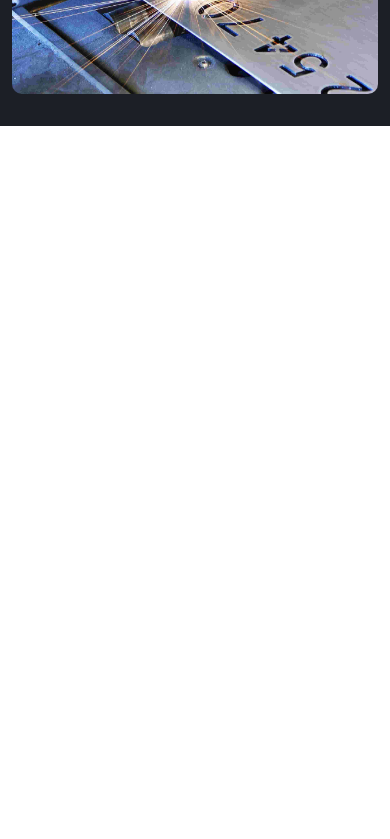
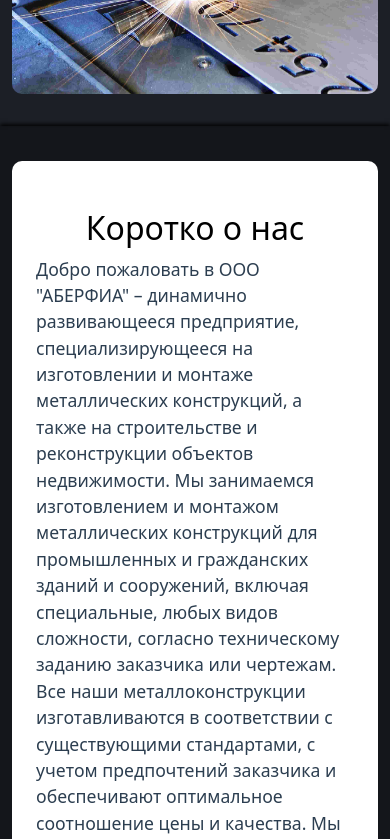
Before and after one commit to ivanLFN/aberfia-vue-app, a Vue app: page / in a window 390 px wide. Shown: the part 6020-6859 px from the top of the page. Before the commit the page ends 6146 px from the top, so only its background shows below. Built offline with nearby package versions, Linux system fonts and the light colour scheme.

Commit message:
feat(AboutUsComponent.vue): adding about us component to home page

```diff
--- a/src/App.vue
+++ b/src/App.vue
@@ -16,6 +16,13 @@
   >
     <ServicesComponent />
   </div>
+  <div
+    ref="targetAboutUs"
+    :class="{ 'default-animation': true, 'show': AboutUsIsVisible }"
+    class="show-enter"
+  >
+    <AboutUsComponent />
+  </div>
 </template>
 
 <script setup>
@@ -25,6 +32,7 @@ import { useIntersectionObserver } from '@vueuse/core'
 import FirstScreen from '@/components/FirstScreen.vue'
 import WhyUsComponent from '@/components/WhyUsComponent.vue'
 import ServicesComponent from '@/components/ServicesComponent.vue'
+import AboutUsComponent from '@/components/AboutUsComponent.vue'
 
 const targetWhyUs = ref(null)
 const whyUsIsVisible = ref(false)
@@ -32,8 +40,12 @@ const whyUsIsVisible = ref(false)
 const targetServices = ref(null)
 const ServicesIsVisible = ref(null)
 
+const targetAboutUs = ref(null)
+const AboutUsIsVisible = ref(null)
+
 let hasEnteredWhyUs = false
 let hasEnteredServices = false
+let hasEnteredAboutUs = false
 
 // eslint-disable-next-line
 const { stop: stopWhyUs } = useIntersectionObserver(
@@ -53,6 +65,17 @@ const { stop: stopServices } = useIntersectionObserver(
     if (isIntersecting && !hasEnteredServices) {
       ServicesIsVisible.value = true
       hasEnteredServices = true
+    }
+  }
+)
+
+// eslint-disable-next-line
+const { stop: stopAboutUs } = useIntersectionObserver(
+  targetAboutUs,
+  ([{ isIntersecting }]) => {
+    if (isIntersecting && !hasEnteredAboutUs) {
+      AboutUsIsVisible.value = true
+      hasEnteredAboutUs = true
     }
   }
 )
--- /dev/null
+++ b/src/components/AboutUsComponent.vue
@@ -0,0 +1,63 @@
+<template>
+  <div class="about-us-component">
+    <div class="container-lg">
+      <div>
+        <img src="images/steel-structures-banner.jpg" class="w-100 about-us-img" alt="..." />
+        <div class="about-us-story col-12 col-md-8 offset-md-2">
+          <h3 class="about-us-header pt-5">Коротко о нас</h3>
+          <div class="d-flex text pb-3">
+            <p class="text-start px-4">Добро пожаловать в ООО "АБЕРФИА" – динамично развивающееся предприятие, специализирующееся на изготовлении и монтаже металлических конструкций, а также на строительстве и реконструкции объектов недвижимости. Мы занимаемся изготовлением и монтажом металлических конструкций для промышленных и гражданских зданий и сооружений, включая специальные, любых видов сложности, согласно техническому заданию заказчика или чертежам. Все наши металлоконструкции изготавливаются в соответствии с существующими стандартами, с учетом предпочтений заказчика и обеспечивают оптимальное соотношение цены и качества. Мы используем сертифицированный металлопрокат ведущих российских производителей. Стоимость изготовления и монтажа металлоконструкций зависит от используемых материалов, объема работ и их сложности. Доверьтесь ООО "АБЕРФИА" для получения качественных металлических решений, соответствующих вашим потребностям.</p>
+          </div>
+        </div>
+      </div>
+    </div>
+  </div>
+</template>
+
+<script>
+
+export default {
+  name: 'AboutUsComponent'
+}
+
+</script>
+
+<style scoped>
+
+.about-us-header {
+  font-size: 2.5rem;
+  color: black;
+}
+
+.about-us-component {
+  padding-top: 5rem;
+  box-shadow: 0px -2px 4px rgba(0, 0, 0, 0.9);
+}
+
+.about-us-img {
+  border-radius: 10px;
+}
+
+.about-us-story {
+  background-color: white;
+  border-radius: 10px;
+  position: relative;
+  bottom: 150px;
+}
+
+.text {
+  font-size: 1.1rem;
+}
+
+@media only screen and (max-width: 767px) {
+  .about-us-header {
+    font-size: 2rem;
+  }
+
+  .about-us-component {
+    padding-top: 4rem;
+    padding-bottom: 2rem;
+  }
+}
+
+</style>
```
Also changed, not shown: public/images/steel-structures-banner.jpg (added).
